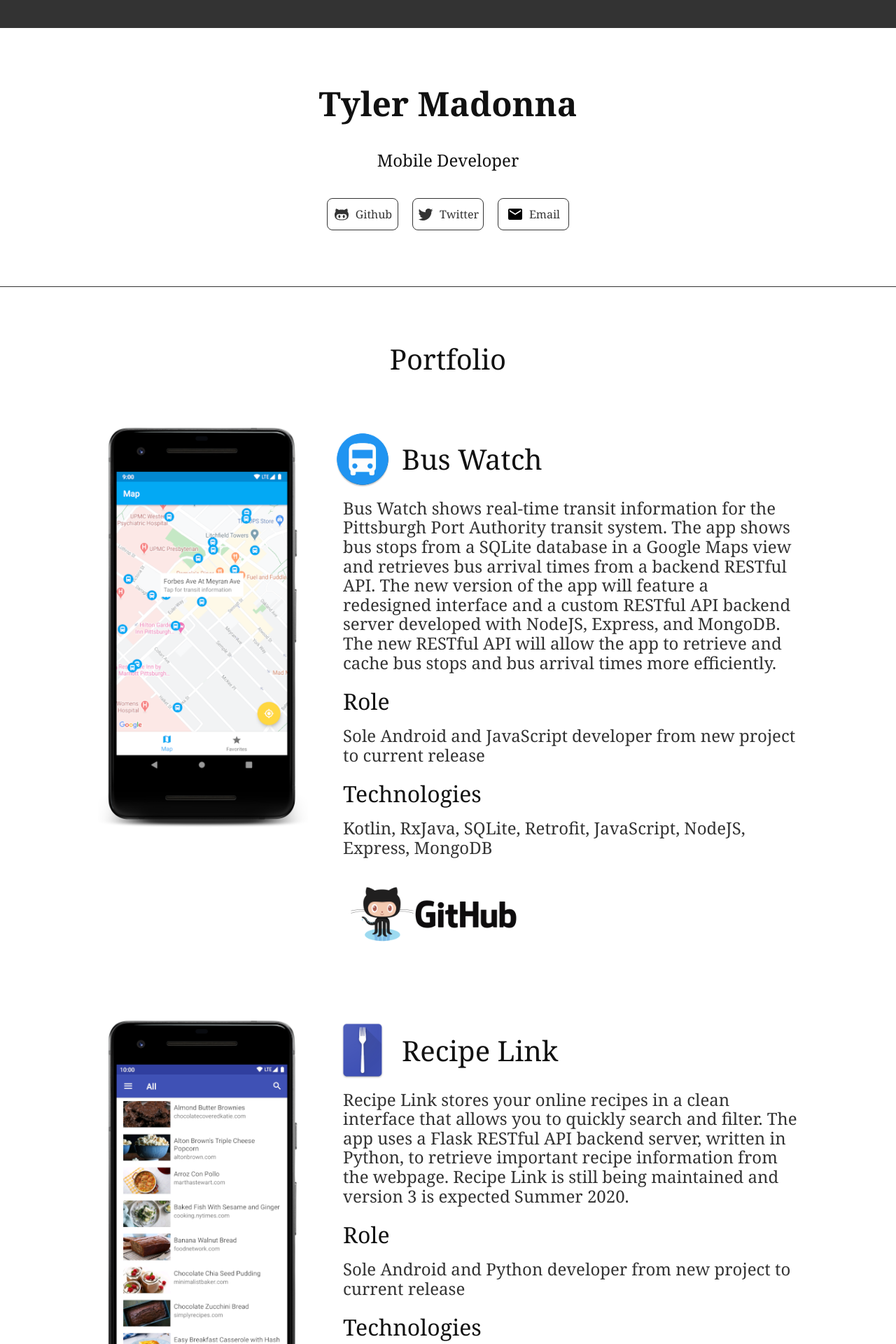
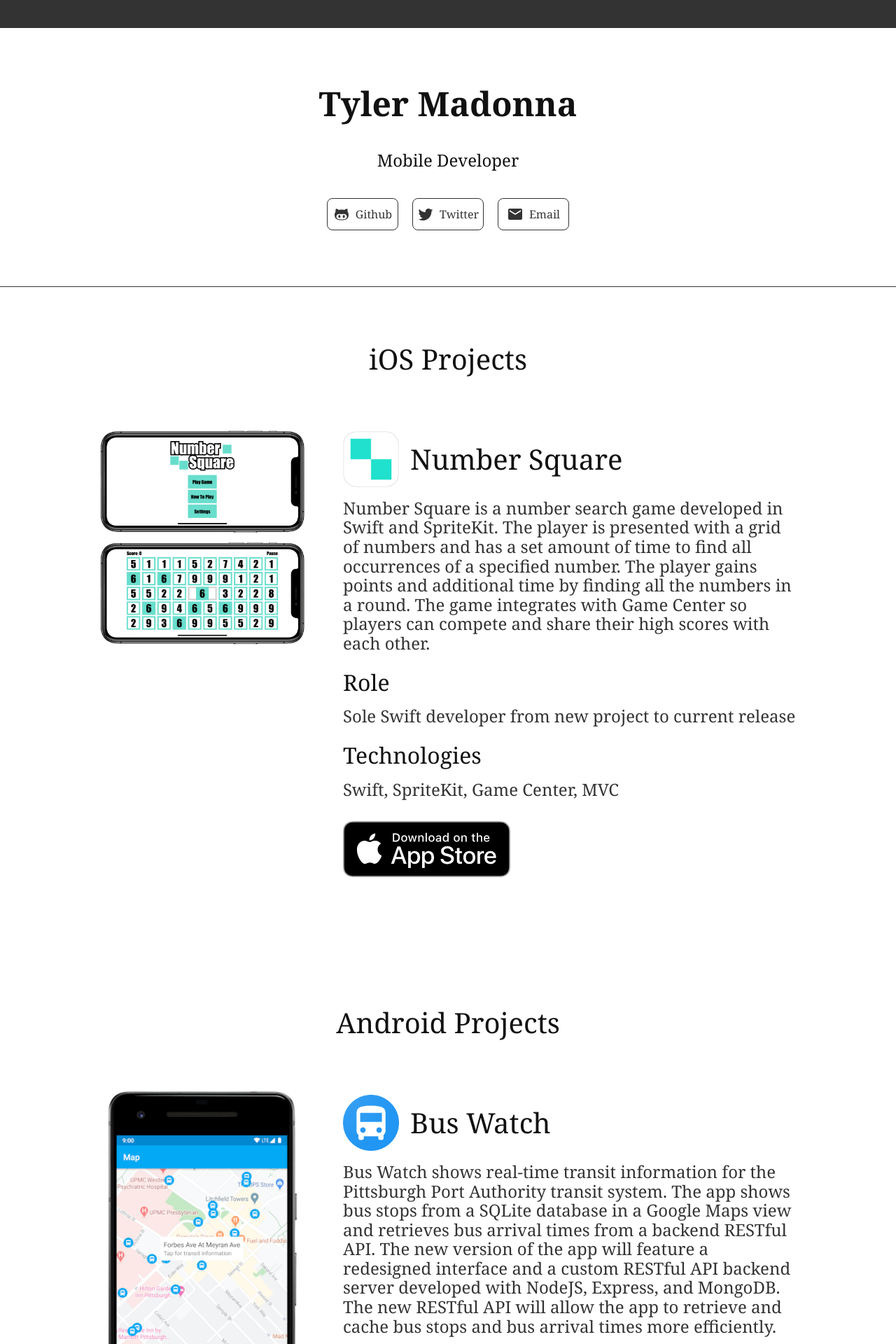
Before and after one commit to tjmadonna/tjmadonna.github.io, a Jekyll site: the page built from index.html, in a window 1280 px wide. Shown: the top 1920 px of the page at 70% size. Built offline with Jekyll 4.4.1, drawn with Linux system fonts in a browser that asks for light colours.

Commit message:
Added number square to portfolio

```diff
--- a/_data/portfolio.yml
+++ b/_data/portfolio.yml
@@ -1,4 +1,20 @@
+- name: Number Square
+  type: iOS
+  description: >
+    Number Square is a number search game developed in Swift and SpriteKit. The player is presented with a grid of
+    numbers and has a set amount of time to find all occurrences of a specified number. The player gains points
+    and additional time by finding all the numbers in a round. The game integrates with Game Center so players can
+    compete and share their high scores with each other.
+  role: Sole Swift developer from new project to current release
+  technologies: Swift, SpriteKit, Game Center, MVC
+  app-icon: numbersquare-app-icon.png
+  app-icon-alt: number square app icon
+  app-image: numbersquare-app-image.png
+  app-image-alt: number square app image
+  app-store-url: https://apps.apple.com/us/app/number-square-search-game/id1262794007
+
 - name: Bus Watch
+  type: Android
   description: >
     Bus Watch shows real-time transit information for the Pittsburgh Port Authority transit system.
     The app shows bus stops from a SQLite database in a Google Maps view and retrieves bus arrival times from a
@@ -8,12 +24,13 @@
   role: Sole Android and JavaScript developer from new project to current release
   technologies: Kotlin, RxJava, SQLite, Retrofit, JavaScript, NodeJS, Express, MongoDB
   app-icon: buswatch-app-icon.png
-  app-icon-alt: buswatchapp icon
+  app-icon-alt: bus watch app icon
   app-image: buswatch-app-image.png
-  app-image-alt: buswatch app image
+  app-image-alt: bus watch app image
   github-url: https://github.com/tjmadonna/buswatch
 
 - name: Recipe Link
+  type: Android
   description: >
     Recipe Link stores your online recipes in a clean interface that allows you to quickly search and filter.
     The app uses a Flask RESTful API backend server, written in Python, to retrieve important recipe information from the webpage.
--- a/assets/css/styles.css
+++ b/assets/css/styles.css
@@ -148,7 +148,6 @@
     width: 5rem;
     height: 5rem;
     margin-right: 1rem;
-    margin-left: -12px;
 }
 
 .portfolio-section-title {
@@ -165,7 +164,11 @@
 }
 
 .badge-container img {
-    max-height: 100px;
+    height: 80px;
+}
+
+.badge-margin {
+    margin-left: 1.5rem;
 }
 
 @media (max-width: 1000px) {
@@ -188,7 +191,11 @@
     }
 
     .badge-container img {
-        max-height: 80px;
+        height: 68px;
+    }
+
+    .badge-margin {
+        margin-left: 1rem;
     }
 }
 
@@ -241,7 +248,13 @@
     }
 
     .badge-container img {
-        max-height: 75px;
+        height: 75px;
+    }
+
+    .badge-margin {
+        margin-left: 0px;
+        margin-right: 0px;
+        margin-top: 1rem;
     }
 }
 
@@ -255,8 +268,24 @@
         display: flex;
         flex-direction: column;
     }
+}
 
-    .badge-container img {
-        max-height: 75px;
+@media (max-width: 344px) {
+
+    .header-title {
+        font-size: 2rem;
+    }
+
+    .portfolio-app-title {
+        font-size: 1.75rem;
+    }
+
+    .portfolio-app-title img {
+        width: 3.75rem;
+        height: 3.75rem;
+    }
+
+    .section-title {
+        font-size: 2rem;
     }
 }
--- a/index.html
+++ b/index.html
@@ -1,11 +1,16 @@
 ---
 layout: default
 ---
-<div class="section-title">
-  Portfolio
-</div>
+{% assign current_type = "" %}
 
 {% for item in site.data.portfolio %}
+
+  {% if item.type != current_type %}
+    <div class="section-title">
+      {{ item.type }} Projects
+    </div>
+    {% assign current_type = item.type %}
+  {% endif %}
 
   <div class="portfolio-grid">
     <div class="portfolio-image">
@@ -26,16 +31,28 @@
       </div>
       {{ item.technologies }}
       <div class="badge-container">
+
+        {% assign margin_cls = "" %}
+
+        {% if item.app-store-url %}
+          <a href="{{ item.app-store-url }}">
+            <img src="assets/images/app-store-badge.svg" alt="App Store badge" class="{{ margin_cls }}">
+          </a>
+          {% assign margin_cls = "badge-margin" %}
+        {% endif %}
+
         {% if item.google-play-url %}
           <a href="{{ item.google-play-url }}">
-            <img src="assets/images/google-play-badge.png" alt="Google Play badge">
+            <img src="assets/images/google-play-badge.svg" alt="Google Play badge" class="{{ margin_cls }}">
           </a>
+          {% assign margin_cls = "badge-margin" %}
         {% endif %}
 
         {% if item.github-url %}
           <a href="{{ item.github-url }}">
-            <img src="assets/images/github-badge.png" alt="GitHub badge">
+            <img src="assets/images/github-badge.svg" alt="GitHub badge" class="{{ margin_cls }}">
           </a>
+          {% assign margin_cls = "badge-margin" %}
         {% endif %}
       </div>
     </div>
```
Also changed, not shown: assets/images/app-store-badge.svg (added), assets/images/buswatch-app-icon.png, assets/images/email.svg, assets/images/github-badge.png (deleted), assets/images/github-badge.svg (added), assets/images/github.svg, assets/images/google-play-badge.png (deleted), assets/images/google-play-badge.svg (added), assets/images/numbersquare-app-icon.png (added), assets/images/numbersquare-app-image.png (added), assets/images/recipe-link-app-icon.png, assets/images/twitter.svg.
